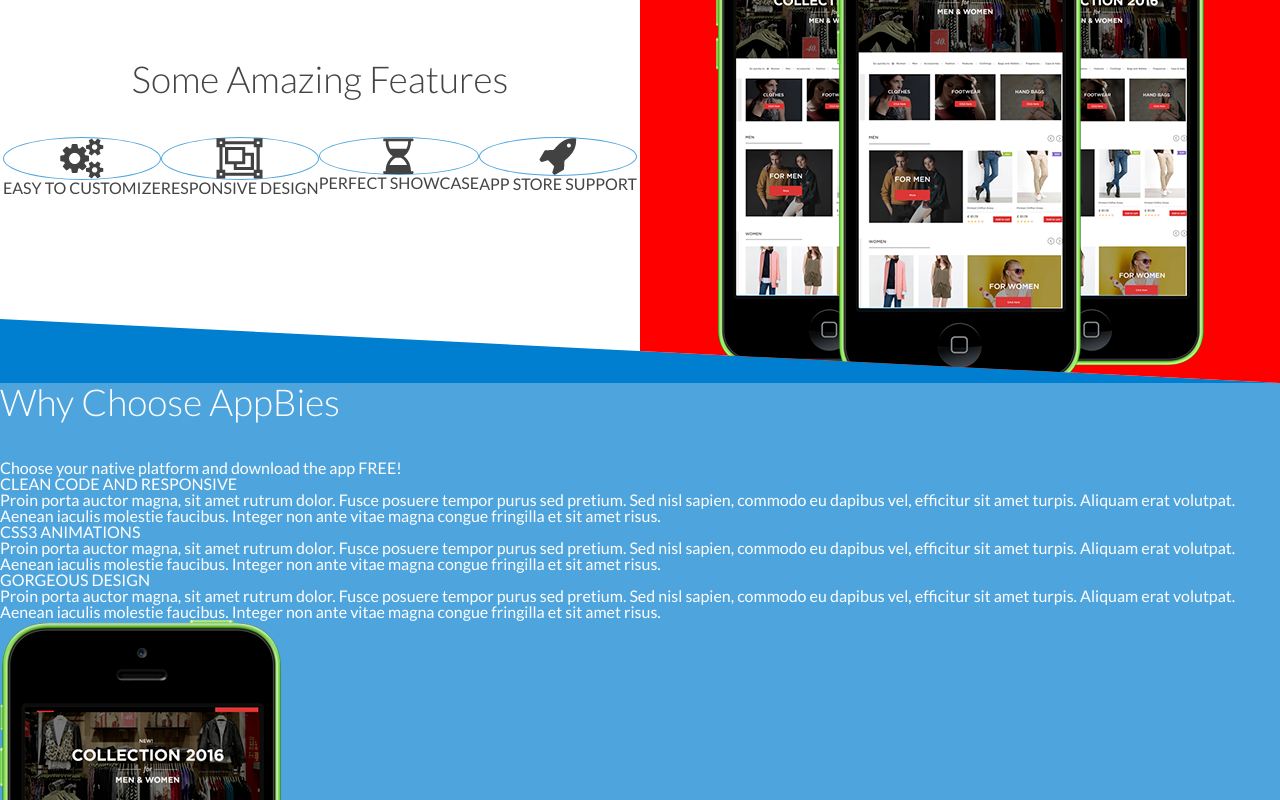
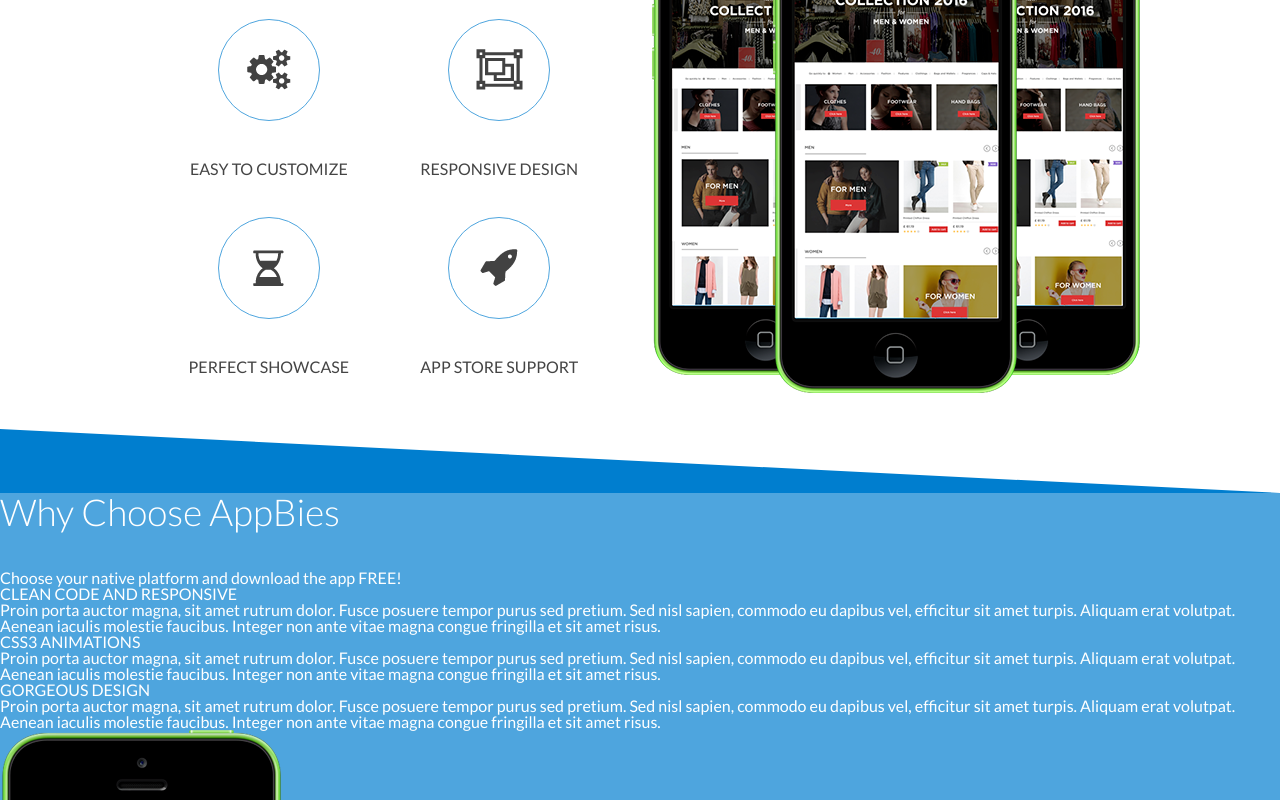
Before and after one commit to agnxr/appbies, a website: page index.html in a window 1280 px wide. Shown: the part 1520-2320 px from the top of the page. Drawn offline with Linux system fonts and the light colour scheme.

Commit message:
3rd section ready

```diff
--- a/index.html
+++ b/index.html
@@ -84,7 +84,7 @@
     </header>
 
 
-    <div class="white_triangle">
+    <div class="triangle">
         <section class="choose_platform">
             <div>
                 <h2>Get it for Free</h2>
@@ -102,6 +102,7 @@
     <section id="features">
         <div>
             <h2>Some Amazing Features</h2>
+
             <div class="all_features">
                 <div class="feature">
                     <div class="feature_circle">
@@ -131,18 +132,16 @@
                     <p>APP STORE SUPPORT</p>
                 </div>
             </div>
-
         </div>
 
         <div>
             <img src="images/screens.png" alt="screens">
         <div>
-
     </div>
     </section>
 
 
-<div class="white_triangle">
+    <div class="triangle">
         <section id="about">
             <div>
                 <h2>Why Choose AppBies</h2>
--- a/scss/style.scss
+++ b/scss/style.scss
@@ -20,9 +20,9 @@
       );
 }
 
-.white_triangle {
+.triangle {
     background-color: white;
-    bottom: -40px;
+    bottom: -1px;
 }
 
 a {
@@ -194,7 +194,13 @@
     background-color: white;
     color: #444444;
     display: flex;
+    justify-content: center;
+    align-items: center;
+    text-align: center;
     margin-top: -1px;
+    padding-top: 10px;
+    padding-bottom: 100px;
+    box-sizing: border-box;
 
     clip-path: polygon(
         0 0,
@@ -204,37 +210,61 @@
       );
 }
 
+#features h2 {
+    font-weight: normal;
+}
 
 #features+div{
     display: flex;
-
 }
 
 #features>div {
- //   border: 1px solid red;
     display: flex;
     flex-direction: column;
     display: flex;
     justify-content: center;
     align-items: center;
     text-align: center;
-    width: 50%;
+    width: 40%;
 }
 
 .all_features {
     display: flex;
     flex-wrap: wrap;
+    justify-content: center;
+    align-items: center;
+    text-align: center;
+    width: 100%;
 }
+
+.feature {
+    width: 45%;
+    display: flex;
+    flex-direction: column;
+    justify-content: center;
+    align-items: center;
+    text-align: center;
+}
+
+.feature p {
+    font-size: 16px;
+}
+
 #features>div:last-child {
-    background-color: red;
-    width: 50%;
+    width: 40%;
 }
+
+
 .feature_circle {
     border: 1px solid #4ea5de;
     border-radius: 50%;
     display: flex;
     justify-content: center;
     align-items: center;
+    width: 100px;
+    height: 100px;
+    margin-bottom: 40px;
+    margin-top: 40px;
 }
 
 //==== about ===
```
Also changed, not shown: css/style.css, 1 other file. Lines whose indentation alone changed are shown as unchanged.
